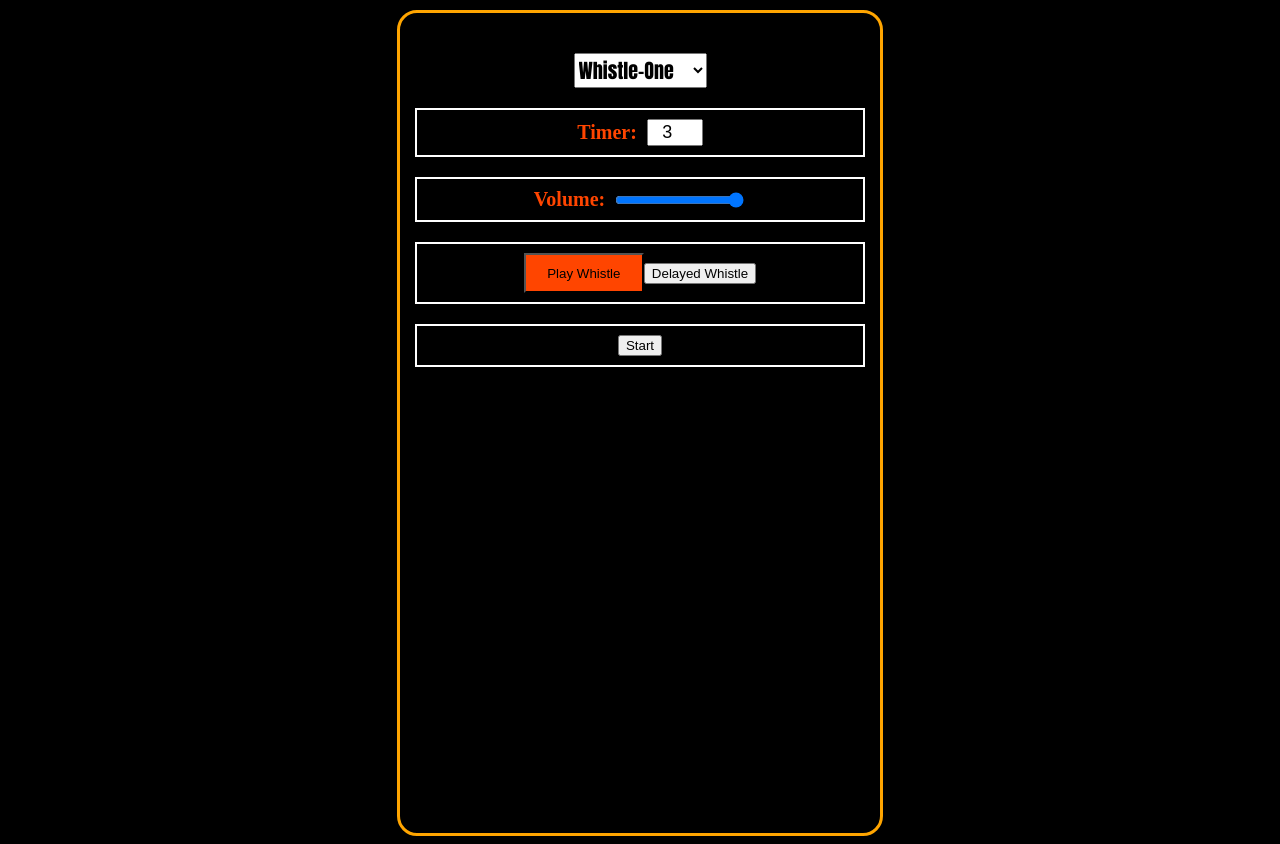
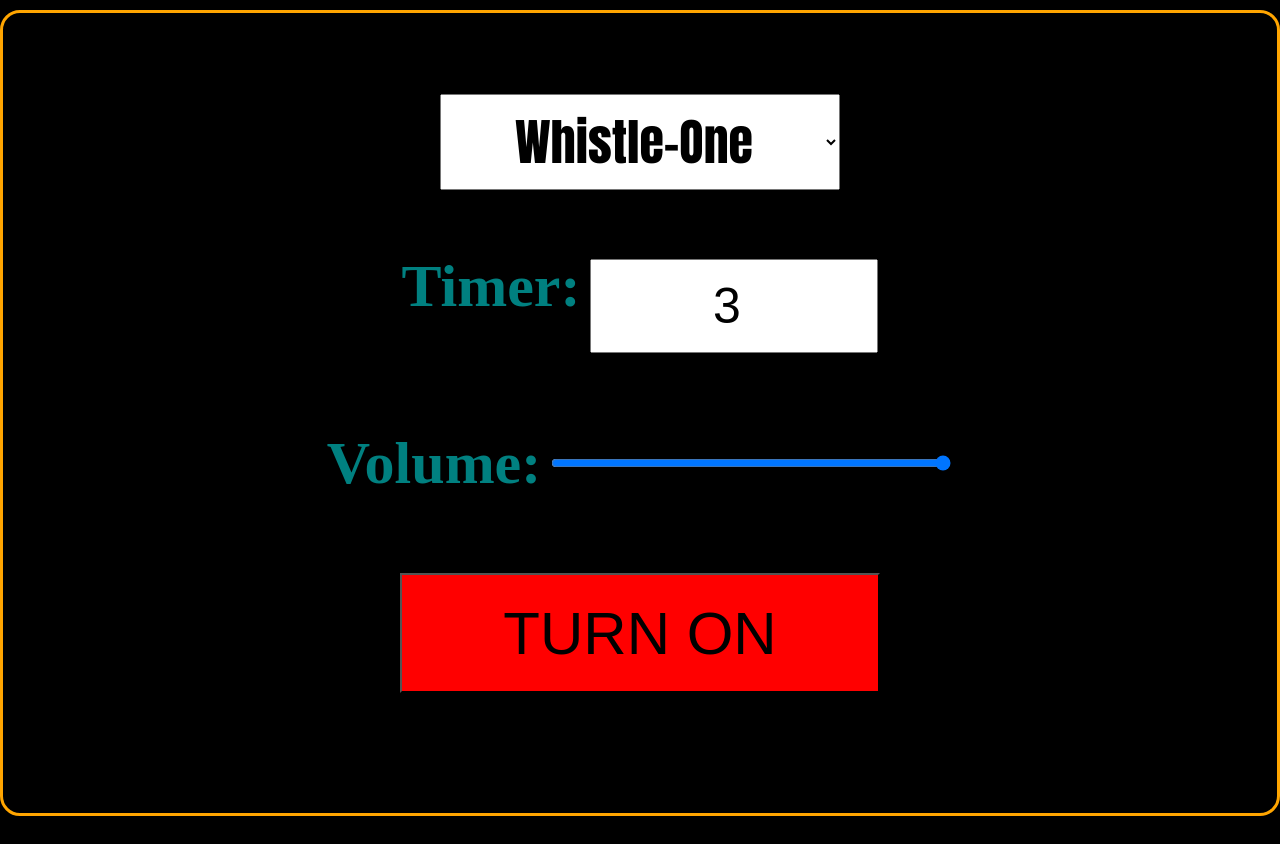
Before and after one commit to ChetPreston/sacker, a plain HTML site: page index.html in a window 1280 px wide. Drawn offline with Linux system fonts and the light colour scheme.

Commit message:
Add files via upload

```diff
--- a/hiker.css
+++ b/hiker.css
@@ -1,12 +1,14 @@
 body {
     background: black;
-    display: block;
-    width: 450px;
-    height: 800px;
+    display: flex;
+    flex-direction: column;
+    justify-content: center;
+    align-items: center;
+    width: auto;
+    height: 100vh;
     margin-top: 10px;
     border: 3px orange solid;
     border-radius: 20px;
-    padding-top:20px;
     margin-left:auto;
     margin-right:auto;
     padding-left:15px;
@@ -16,35 +18,43 @@ body {
 #w-select {
     display: block;
     margin: 20px auto;
-    font-size:20px;
-    font-family:Impact, Haettenschweiler, 'Arial Narrow Bold', sans-serif
+    width: 50vh;
+    height: 12vh;
+    font-size:50px;
+    font-family:Impact, Haettenschweiler, 'Arial Narrow Bold', sans-serif;
+    text-align: center;
+
 }
 
 .labels {
     font-weight: bold;
-    font-size: 20px;
-    color: orangered
+    font-size: 60px;
+    color: teal
 }
 
 #sack-timer {
     display: inline;
     margin-left: 10px;
+    margin-top: 40px;
     text-align: center;
-    font-size: 18px;
-
+    font-size: 50px;
+    width: 35vh;
+    height: 11vh;
 }
 
 #vol {
     display: inline;
     margin-left: 10px;
+    height: 10vh;
+    width: 50vh;
 
 }
 #d4, #d3, #d2, #d5 {
-    border:2px white solid;
+
     display: flex;
     justify-content: center;
     align-items: center;
-    margin-bottom: 20px;
+    margin-bottom: 50px;
     padding: 9px 0px;
 }
 
@@ -54,3 +64,11 @@ body {
     height: 40px;
     width: 120px;
 }
+
+#startButton {
+    width: 60vh;
+    height: 15vh;
+    font-size: 60px;
+    background: red;
+    color: black
+}
--- a/hiker.js
+++ b/hiker.js
@@ -7,6 +7,8 @@ const whistleFour = document.getElementById("whistle-four")
 const whistleFive = document.getElementById("whistle-five")
 const timer = document.getElementById("sack-timer")
 const allWhistles = [whistleOne, whistleTwo, whistleThree, whistleFour, whistleFive]
+const startBtn = document.getElementById('startButton')
+
 
 
 
@@ -48,15 +50,20 @@ if ('SpeechRecognition' in window || 'webkitSpeechRecognition' in window) {
       console.error('Speech recognition error:', event.error);
     };
 
-    document.getElementById('startButton').addEventListener('click', function() {
+    startBtn.addEventListener('change', function() {
       recognition.start();
+      if (startBtn.value) {
+        startBtn.style.backgroundColor = "green"
+        startBtn.style.color = "white"
+        startBtn.textContent = "LISTENING"
+      } else {
+        startBtn.style.backgroundColor = "red"
+        startBtn.style.color = "black"
+        startBtn.textContent = "TURN ON"
+      }
       console.log('Listening for voice commands...');
     });
 
-    function delayWhistle() {
-      console.log('Hike has been set!');
-      // Add your logic here to execute when the voice command "set hike" is recognized
-    }
   } else {
     // Speech recognition API not supported
     console.error('Speech recognition not supported');
--- a/index.html
+++ b/index.html
@@ -41,12 +41,12 @@
             <source src="w5.wav" type="audio/mpeg">
             Your browser does not support the audio element.
         </audio>
-        <div id="d4">
-          <button id="whistleBtn" onclick="playWhistle()">Play Whistle</button>
-          <button onclick="delayWhistle()">Delayed Whistle</button>
-        </div>
+        <!-- <div id="d4">
+         <button id="whistleBtn" onclick="playWhistle()">Play Whistle</button>
+
+        </div> -->
         <div id="d5">
-            <button id="startButton">Start</button>
+            <button id="startButton">TURN ON</button>
         </div>
     <script src="hiker.js"></script>
     </body>
```
